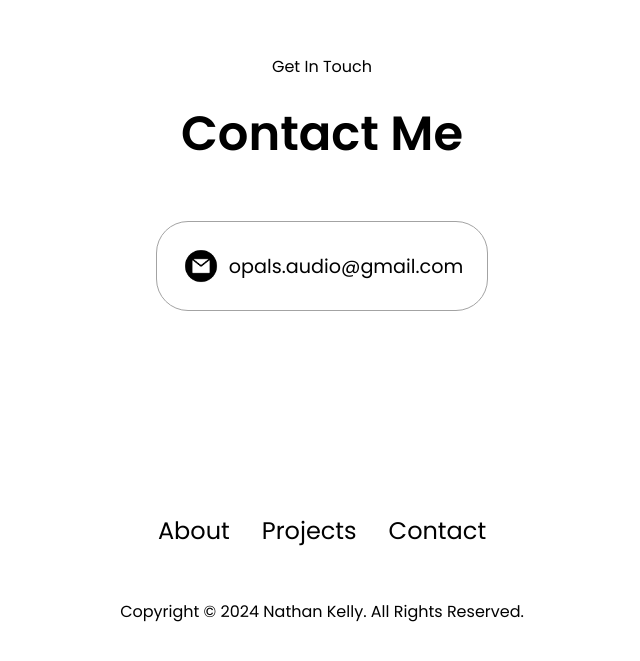
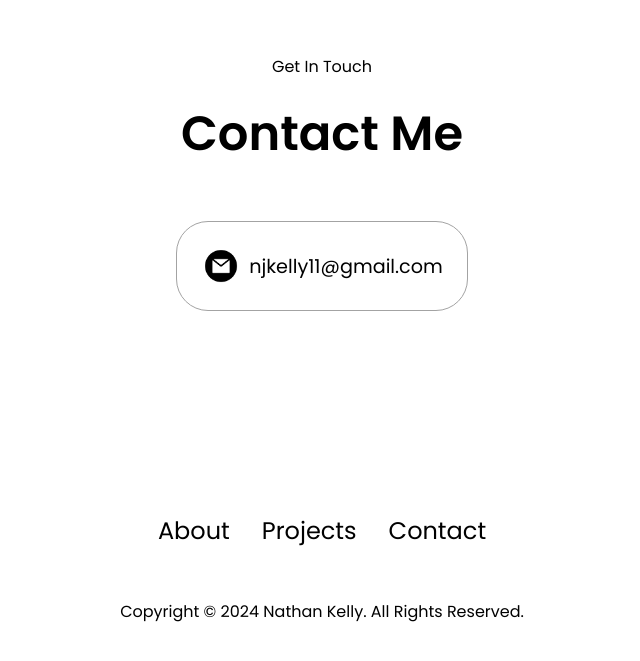
Before and after one commit to opals-audio/Portfolio_NathanKelly, a plain HTML site: page index.html in a window 1280 px wide. Shown: the part 3475-4136 px from the top of the page, without its empty margins (318-958 px from the left). Drawn offline with Linux system fonts and the light colour scheme.

Commit message:
Changed contact details

```diff
--- a/index.html
+++ b/index.html
@@ -255,7 +255,7 @@
             alt="Email Icon"
             class="icon contact-icon email-icon"
           />
-          <p><a href="mailto:opals.audio@gmail.com">opals.audio@gmail.com</a></p>
+          <p><a href="mailto:njkelly11@gmail.com">njkelly11@gmail.com</a></p>
         </div>
 
       </div>
```
